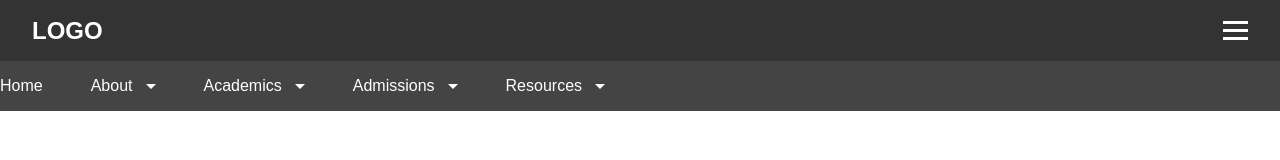
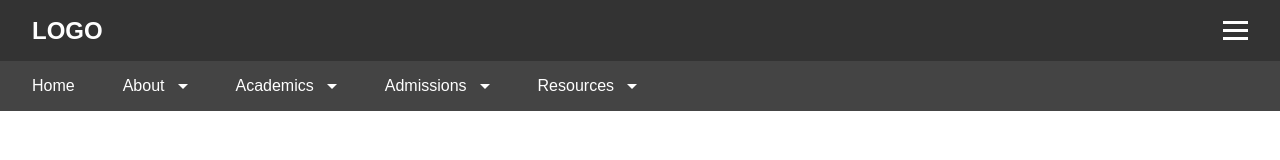
Before and after one commit to DsMeier-DesignAndFilmmaking/purdue-NavBar-Demo, a plain HTML site: page index.html in a window 1280 px wide. Drawn offline with Linux system fonts and the light colour scheme.

Commit message:
Match secondary nav horizontal padding with global nav

```diff
--- a/styles.css
+++ b/styles.css
@@ -24,7 +24,7 @@ body {
 .secondary-nav {
     background-color: #444;
     z-index: 1001;
-    padding: 0.5rem 0;
+    padding: 0.5rem 2rem;
     position: relative;
 }
 
```
